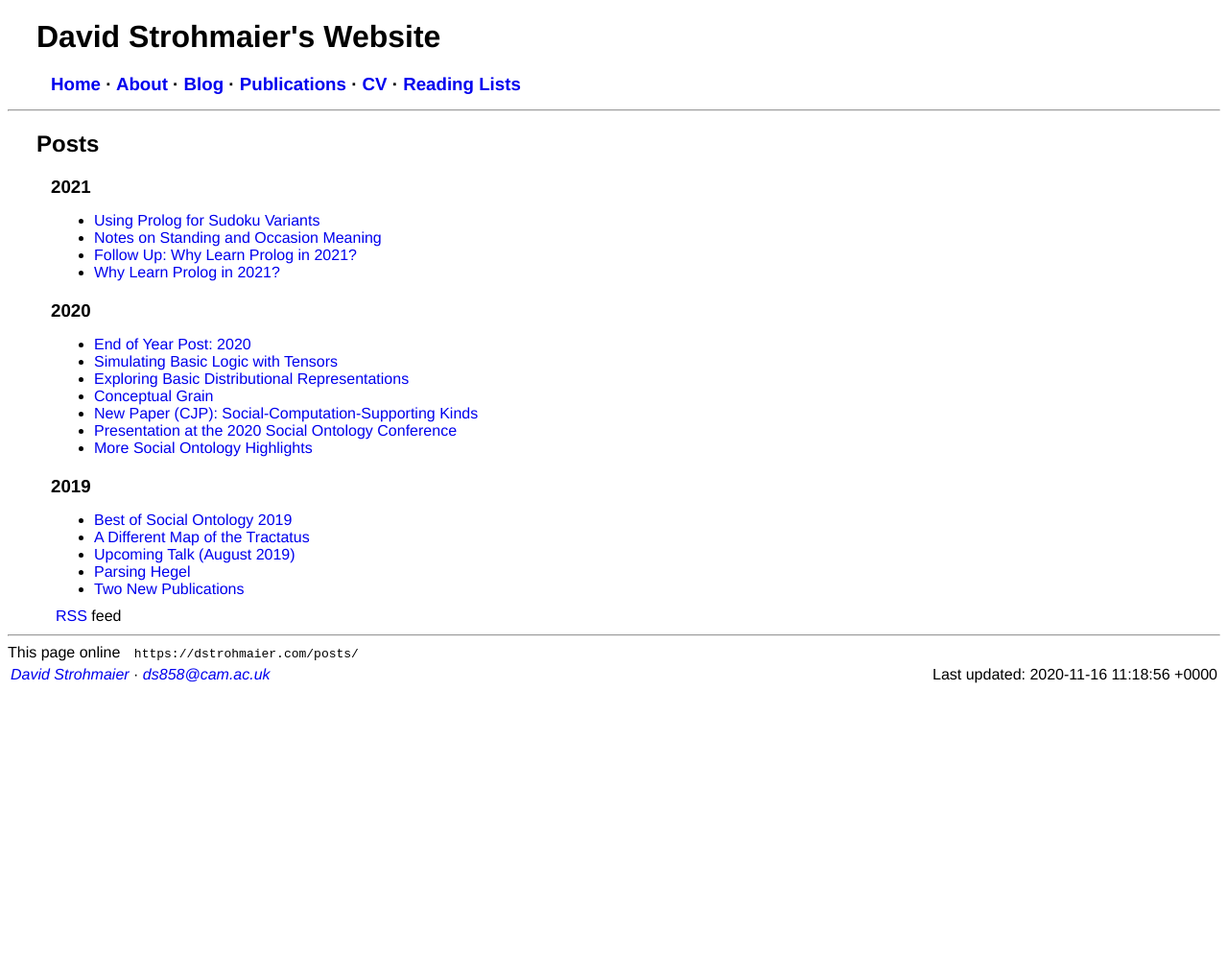
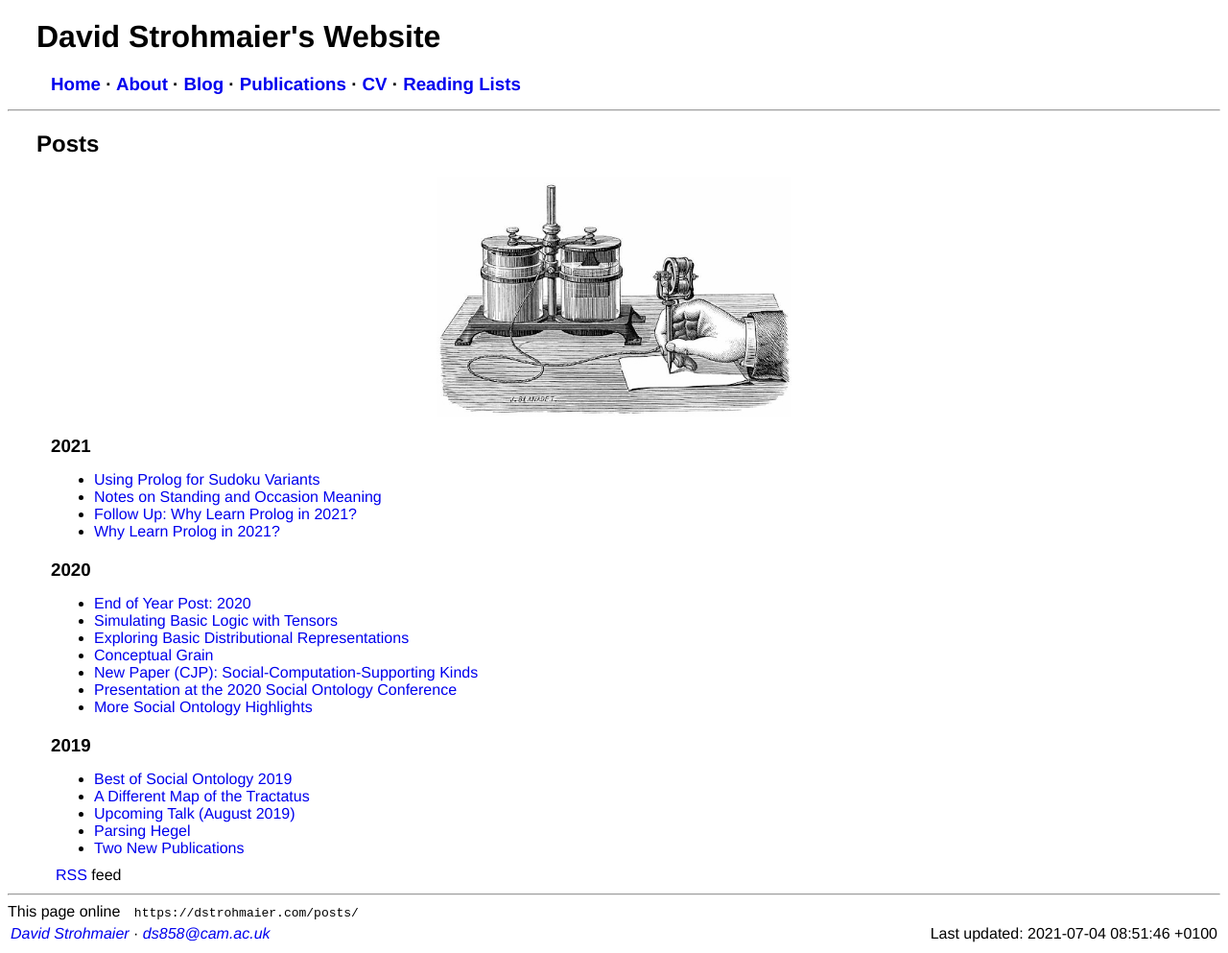
Before and after one commit to dstrohmaier/dstrohmaier.github.io, a Jekyll site: the page built from posts/index.md, in a window 1280 px wide. Shown: the whole page at 96% size. Built offline with Jekyll 4.4.1, drawn with Linux system fonts in a browser that asks for light colours; before the commit the page ends 900 px from its top, so only the background shows below that.

Commit message:
updated images, added one for blog posts generally

```diff
--- a/posts/index.md
+++ b/posts/index.md
@@ -1,8 +1,11 @@
 ---
 layout: page
 title: Posts
-updated: 2020-11-16 11:18:56 +0000
+updated: 2021-07-04 08:51:46 +0100
 ---
+
+<p><img src="/assets/images/edisons-electric-pen.jpg" alt="electric pen" height="250" /></p>
+
 <p>
 {% for post in site.categories.posts %}
   {% unless post.draft %}
```
Also changed, not shown: assets/images/avatar - Copy.jpg (deleted), assets/images/avatar_old.jpg (deleted), assets/images/banner.jpg (deleted), assets/images/banner_old.jpg (deleted), assets/images/divider.png (deleted), assets/images/edisons-electric-pen.jpg (added), assets/images/pic02.jpg (deleted), assets/images/pic03.jpg (deleted), assets/images/pic04.jpg (deleted), assets/images/pic05.jpg (deleted), assets/images/pic06.jpg (deleted), assets/images/pic07.jpg (deleted), assets/images/screenshot.png (deleted).
